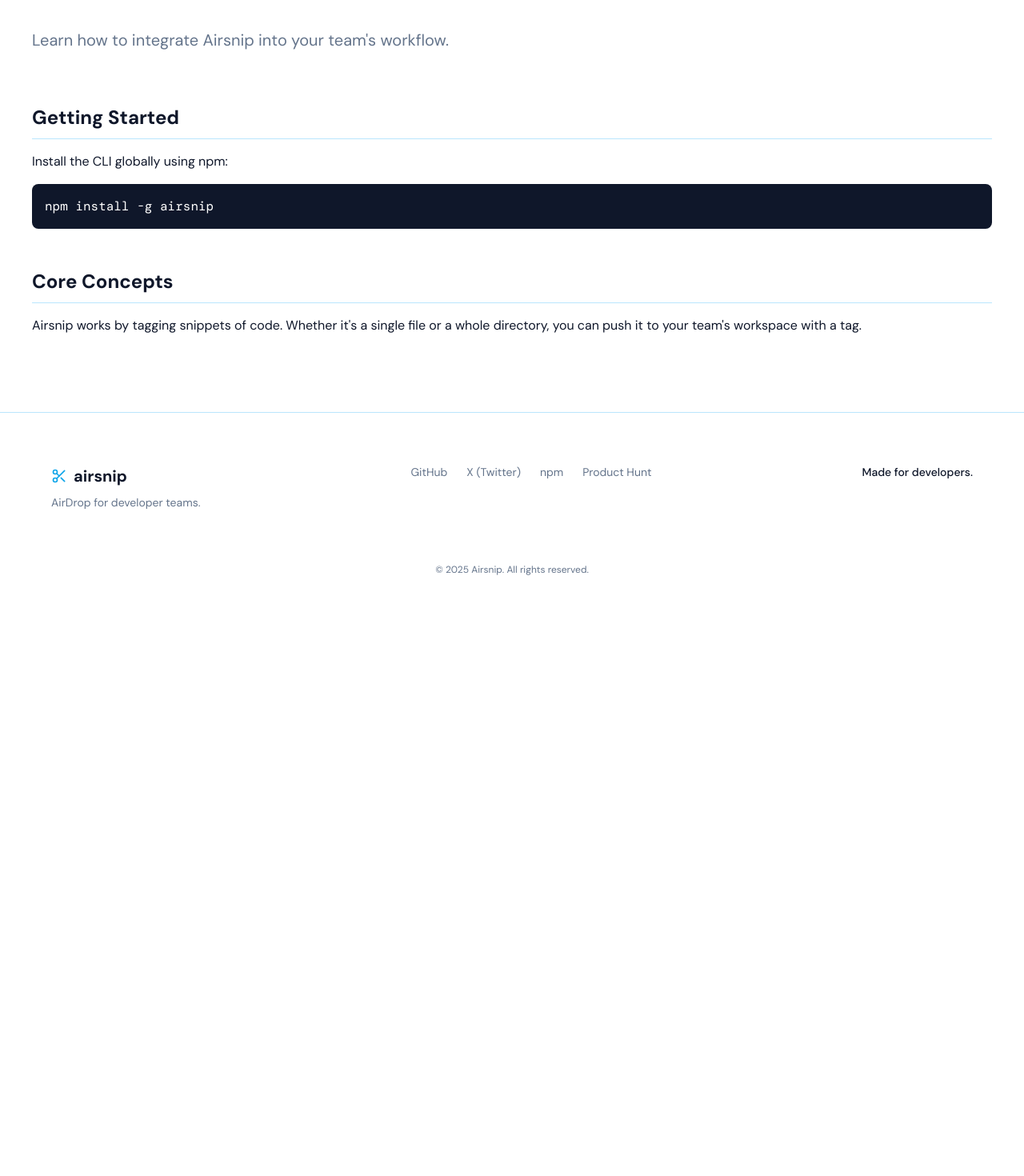
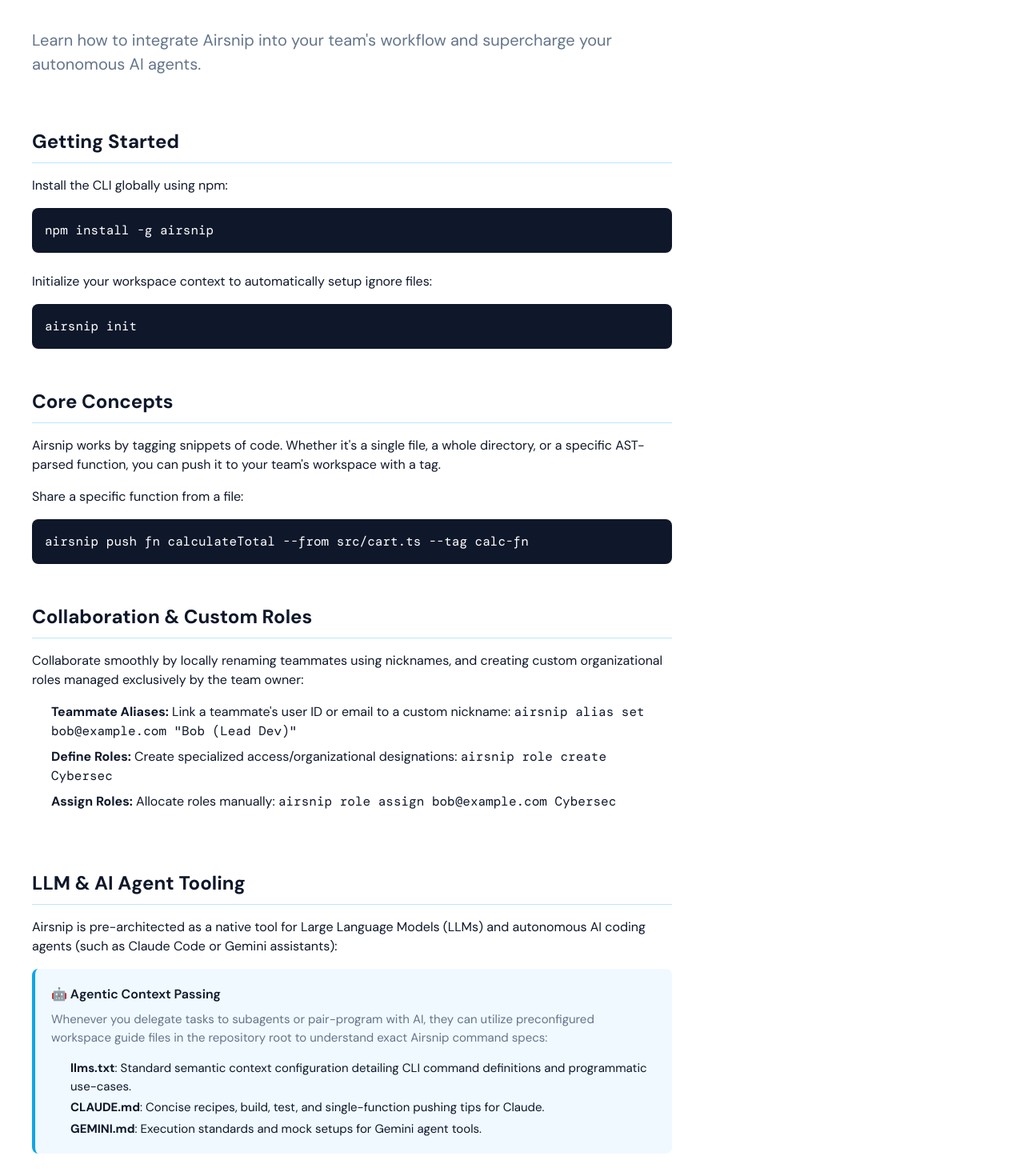
Before and after one commit to andersonmaina/airsnip-web, a React (Vite) app: page /docs in a window 1280 px wide. Shown: the part 220-1690 px from the top of the page at 80% size. Before the commit the page ends 973 px from the top, so only its background shows below. Built offline with nearby package versions, Linux system fonts and the light colour scheme; no server answers.

Commit message:
feat: showcase custom roles, aliases, push ages, and LLM integrations on landing page

```diff
--- a/src/components/Features.tsx
+++ b/src/components/Features.tsx
@@ -1,36 +1,46 @@
 import React, { useEffect, useRef } from 'react'
-import { Terminal, Layout, Tag, Shield, Clock, Globe } from 'lucide-react'
+import { Terminal, Layout, Shield, Clock, Globe, Code, UserCheck, Cpu } from 'lucide-react'
 
 const Features = () => {
   const features = [
     {
-      title: 'CLI-first',
-      description: 'Built for the terminal. Runs where you work.',
+      title: 'CLI-First',
+      description: 'Built for the terminal. Share and consume natively without leaving your shell.',
       icon: <Terminal size={24} />
     },
     {
-      title: 'Team workspaces',
-      description: 'Invite teammates. Share code privately.',
+      title: 'Team Workspaces',
+      description: 'Create private context scopes and invite developers to collaborate securely.',
       icon: <Layout size={24} />
     },
     {
-      title: 'Tag-based',
-      description: 'Name your push. Pull by tag, not by URL.',
-      icon: <Tag size={24} />
+      title: 'AST Function Extraction',
+      description: 'Instantly parse and push individual JS/TS helper functions directly by name.',
+      icon: <Code size={24} />
     },
     {
-      title: 'Access control',
-      description: 'Owner, admin, member and viewer roles.',
+      title: 'Custom Team Roles',
+      description: 'Define specific organizational roles (e.g. "Cybersec") managed exclusively by the team owner.',
       icon: <Shield size={24} />
     },
     {
-      title: 'Version history',
-      description: 'Every push is versioned. Roll back anytime.',
+      title: 'Teammate Aliases',
+      description: 'Locally assign custom nicknames to teammate user IDs or emails for friendly display.',
+      icon: <UserCheck size={24} />
+    },
+    {
+      title: 'Pushed Age Tracking',
+      description: 'Logs precise absolute push timestamps alongside clear, readable relative ages.',
       icon: <Clock size={24} />
     },
     {
-      title: 'Works anywhere',
-      description: 'Any language, any file, any folder.',
+      title: 'LLM & AI Agent Ready',
+      description: 'Dedicated guides (llms.txt, GEMINI.md) for programmatic agent context passing.',
+      icon: <Cpu size={24} />
+    },
+    {
+      title: 'Resilient Ignores',
+      description: 'Secure .airsnipignore filters out massive folders, build paths, and git metadata.',
       icon: <Globe size={24} />
     }
   ]
@@ -38,6 +48,12 @@
   return (
     <section className="features section-padding" style={{ background: 'var(--bg-light)' }}>
       <div className="container">
+        <div style={{ textAlign: 'center', marginBottom: '3rem' }}>
+          <h2 style={{ fontSize: 'clamp(2rem, 5vw, 3rem)', fontWeight: 700, marginBottom: '1rem' }}>Supercharged Sharing.</h2>
+          <p style={{ color: 'var(--text-muted)', maxWidth: '600px', margin: '0 auto' }}>
+            Airsnip simplifies codebase synchronization, giving humans and autonomous AI helpers equal superpowers.
+          </p>
+        </div>
         <div className="features-grid" style={{
           display: 'grid',
           gridTemplateColumns: 'repeat(auto-fit, minmax(280px, 1fr))',
--- a/src/lib/supabase.ts
+++ b/src/lib/supabase.ts
@@ -1,8 +1,9 @@
 import { createClient } from '@supabase/supabase-js'
 
 // Use placeholder values to prevent crashes if env vars are missing
-const supabaseUrl = import.meta.env.VITE_SUPABASE_URL || 'https://placeholder-project.supabase.co'
-const supabaseAnonKey = import.meta.env.VITE_SUPABASE_ANON_KEY || 'placeholder'
+const supabaseUrl = import.meta.env.VITE_SUPABASE_URL || 'https://wxecumxnxjondbhpuosy.supabase.co'
+const supabaseAnonKey = import.meta.env.VITE_SUPABASE_ANON_KEY || 'eyJhbGciOiJIUzI1NiIsInR5cCI6IkpXVCJ9.eyJpc3MiOiJzdXBhYmFzZSIsInJlZiI6Ind4ZWN1bXhueGpvbmRiaHB1b3N5Iiwicm9sZSI6ImFub24iLCJpYXQiOjE3NzYwNjE1MzEsImV4cCI6MjA5MTYzNzUzMX0.APvsoN_2KHqqS-J-vmu5aRXK5qSvrpJGYFWC7Fjz3JI'
+
 
 let supabaseInstance: any
 try {
--- a/src/pages/AuthPoint.tsx
+++ b/src/pages/AuthPoint.tsx
@@ -1,13 +1,9 @@
 import { useEffect, useState } from 'react'
-import { createClient } from '@supabase/supabase-js'
+import { supabase } from '../lib/supabase'
 
 type State = 'loading' | 'success' | 'done' | 'error'
 type LoginMode = 'callback' | 'manual'  // callback = CLI browser flow, manual = copy-paste fallback
 
-const supabase = createClient(
-  import.meta.env.VITE_SUPABASE_URL,
-  import.meta.env.VITE_SUPABASE_ANON_KEY
-)
 
 export default function AuthPoint() {
   const [state, setState] = useState<State>('loading')
--- a/src/pages/Docs.tsx
+++ b/src/pages/Docs.tsx
@@ -3,10 +3,10 @@
     <div className="container section-padding" style={{ minHeight: '60vh' }}>
       <h1 style={{ fontSize: '3rem', marginBottom: '2rem' }}>Documentation</h1>
       <p style={{ fontSize: '1.25rem', color: 'var(--text-muted)', maxWidth: '800px', marginBottom: '4rem' }}>
-        Learn how to integrate Airsnip into your team's workflow.
+        Learn how to integrate Airsnip into your team's workflow and supercharge your autonomous AI agents.
       </p>
 
-      <div style={{ display: 'grid', gap: '3rem' }}>
+      <div style={{ display: 'grid', gap: '3rem', maxWidth: '800px' }}>
         <section>
           <h2 style={{ fontSize: '1.5rem', marginBottom: '1rem', borderBottom: '1px solid var(--border-blue)', paddingBottom: '0.5rem' }}>Getting Started</h2>
           <p style={{ marginBottom: '1rem' }}>Install the CLI globally using npm:</p>
@@ -15,18 +15,68 @@
             color: 'white',
             padding: '1rem',
             borderRadius: '8px',
+            fontFamily: 'DM Mono',
+            marginBottom: '1.5rem'
+          }}>
+            npm install -g airsnip
+          </pre>
+          <p style={{ marginBottom: '1rem' }}>Initialize your workspace context to automatically setup ignore files:</p>
+          <pre style={{
+            background: 'var(--terminal-bg)',
+            color: 'white',
+            padding: '1rem',
+            borderRadius: '8px',
             fontFamily: 'DM Mono'
           }}>
-            npm install -g airsnip
+            airsnip init
           </pre>
         </section>
 
         <section>
           <h2 style={{ fontSize: '1.5rem', marginBottom: '1rem', borderBottom: '1px solid var(--border-blue)', paddingBottom: '0.5rem' }}>Core Concepts</h2>
-          <p>
-            Airsnip works by tagging snippets of code. Whether it's a single file or a whole directory,
-            you can push it to your team's workspace with a tag.
+          <p style={{ marginBottom: '1rem' }}>
+            Airsnip works by tagging snippets of code. Whether it's a single file, a whole directory, or a specific AST-parsed function, you can push it to your team's workspace with a tag.
           </p>
+          <p style={{ marginBottom: '1rem' }}>Share a specific function from a file:</p>
+          <pre style={{
+            background: 'var(--terminal-bg)',
+            color: 'white',
+            padding: '1rem',
+            borderRadius: '8px',
+            fontFamily: 'DM Mono'
+          }}>
+            airsnip push fn calculateTotal --from src/cart.ts --tag calc-fn
+          </pre>
+        </section>
+
+        <section>
+          <h2 style={{ fontSize: '1.5rem', marginBottom: '1rem', borderBottom: '1px solid var(--border-blue)', paddingBottom: '0.5rem' }}>Collaboration & Custom Roles</h2>
+          <p style={{ marginBottom: '1rem' }}>
+            Collaborate smoothly by locally renaming teammates using nicknames, and creating custom organizational roles managed exclusively by the team owner:
+          </p>
+          <ul style={{ paddingLeft: '1.5rem', display: 'grid', gap: '0.5rem', marginBottom: '1.5rem' }}>
+            <li><strong>Teammate Aliases:</strong> Link a teammate's user ID or email to a custom nickname: <code>airsnip alias set bob@example.com "Bob (Lead Dev)"</code></li>
+            <li><strong>Define Roles:</strong> Create specialized access/organizational designations: <code>airsnip role create Cybersec</code></li>
+            <li><strong>Assign Roles:</strong> Allocate roles manually: <code>airsnip role assign bob@example.com Cybersec</code></li>
+          </ul>
+        </section>
+
+        <section>
+          <h2 style={{ fontSize: '1.5rem', marginBottom: '1rem', borderBottom: '1px solid var(--border-blue)', paddingBottom: '0.5rem' }}>LLM & AI Agent Tooling</h2>
+          <p style={{ marginBottom: '1rem' }}>
+            Airsnip is pre-architected as a native tool for Large Language Models (LLMs) and autonomous AI coding agents (such as Claude Code or Gemini assistants):
+          </p>
+          <div style={{ background: 'var(--bg-light)', padding: '1.25rem', borderRadius: '8px', borderLeft: '4px solid var(--primary)' }}>
+            <p style={{ fontWeight: 600, marginBottom: '0.5rem' }}>🤖 Agentic Context Passing</p>
+            <p style={{ fontSize: '0.9375rem', color: 'var(--text-muted)', marginBottom: '1rem' }}>
+              Whenever you delegate tasks to subagents or pair-program with AI, they can utilize preconfigured workspace guide files in the repository root to understand exact Airsnip command specs:
+            </p>
+            <ul style={{ paddingLeft: '1.5rem', fontSize: '0.9375rem', display: 'grid', gap: '0.25rem' }}>
+              <li><strong>llms.txt</strong>: Standard semantic context configuration detailing CLI command definitions and programmatic use-cases.</li>
+              <li><strong>CLAUDE.md</strong>: Concise recipes, build, test, and single-function pushing tips for Claude.</li>
+              <li><strong>GEMINI.md</strong>: Execution standards and mock setups for Gemini agent tools.</li>
+            </ul>
+          </div>
         </section>
       </div>
     </div>
```
